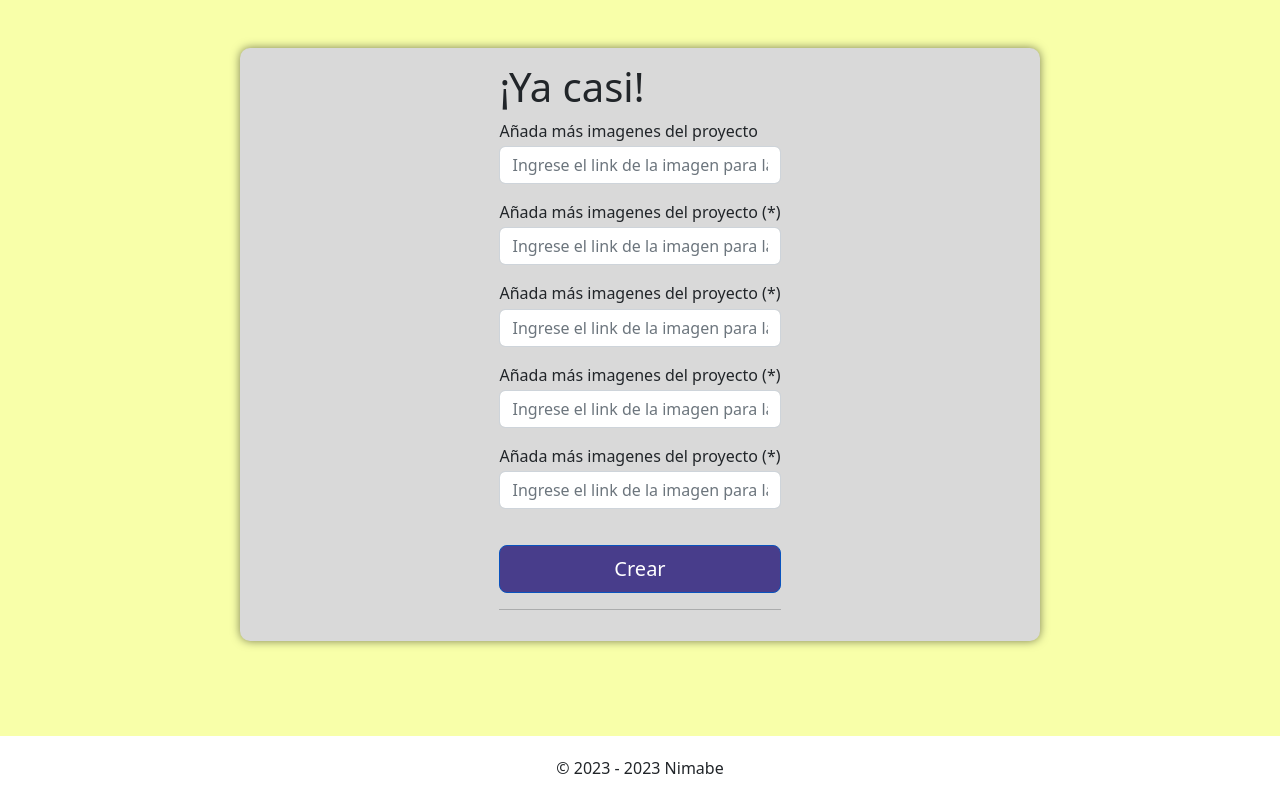
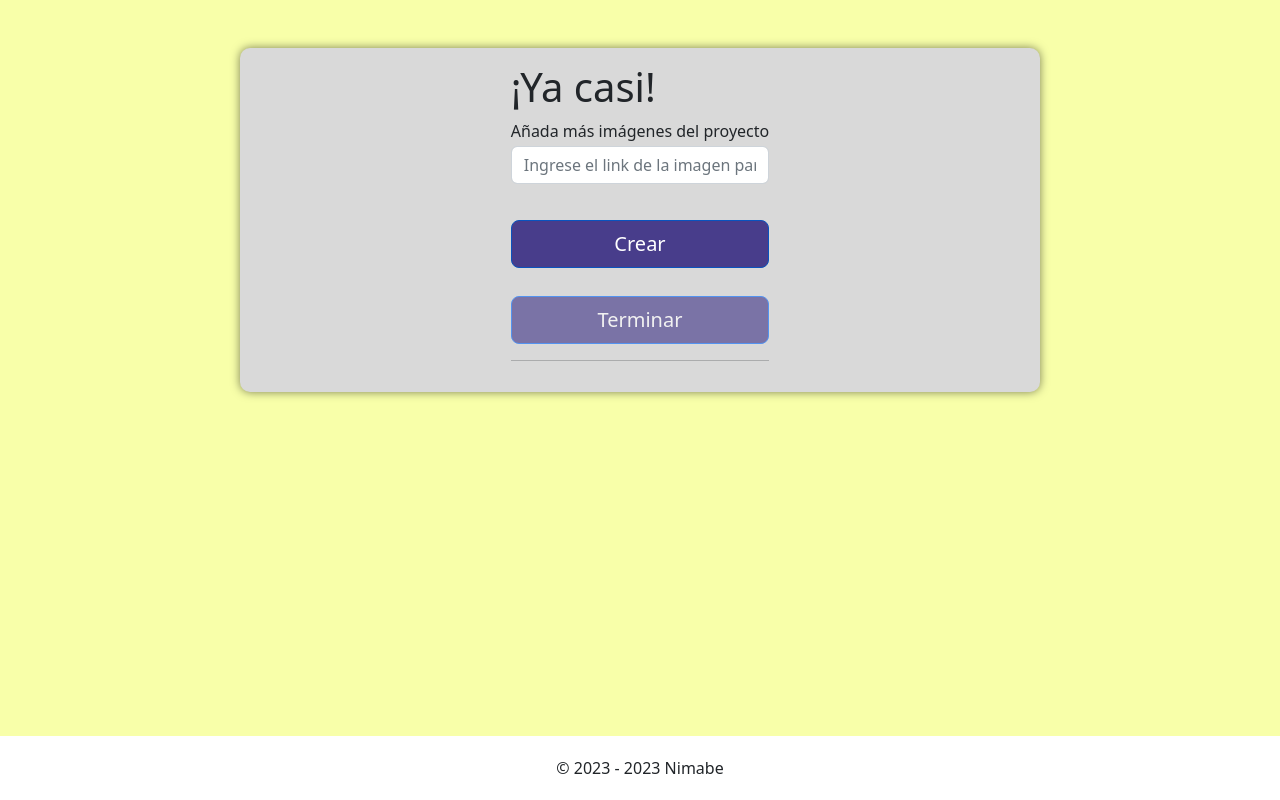
Before and after one commit to Soulhae/Proyecto-Ing.-Web-ICI4240-1, a React (Vite) app: page /imagesform in a window 1280 px wide. Built offline with nearby package versions, Linux system fonts and the light colour scheme.

Commit message:
Añadir imagenes con el proyecto

```diff
--- a/src/pages/ImagesForm.jsx
+++ b/src/pages/ImagesForm.jsx
@@ -1,10 +1,10 @@
 import styles from "../styles/modules/ImagesForm.module.scss";
 import { useFormik } from "formik";
 import { IFSchema } from "../schemas/indexIF";
-import { Link, useNavigate } from "react-router-dom";
+import { useNavigate } from "react-router-dom";
 import axios from "axios";
-import { Container, Button, Form, Row, Col } from "react-bootstrap";
-import React, { useState } from "react";
+import { Container, Button, Form, } from "react-bootstrap";
+import React, { useState, useEffect } from "react";
 import { useParams } from "react-router";
 
 function ImagesForm() {
@@ -12,23 +12,36 @@ function ImagesForm() {
     console.log(params);
 
     const navigate = useNavigate();
+    const [isUrlEntered, setIsUrlEntered] = useState(false);
+    const [isFormSubmitted, setIsFormSubmitted] = useState(false);
 
     const onSubmit = async (values, actions) => {
-        console.log(values);
-        //console.log(actions);
+        const newValues = {
+          ...values,
+          id: params.id,
+          url: values.imagen,
+        };
+
         axios
-            .post("http://localhost:3000/imagen", values)
+          .post("http://localhost:3000/imagen", newValues)
           .then((response) => {
             console.log(response.data);
             alert("Imagen/es agregadas exitosamente!");
+            setIsFormSubmitted(true);
           })
           .catch((error) => {
             console.error(error);
             alert(`Imagen/es no fueron agregadas :( ${error.message}`);
           });
+
         await new Promise((resolve) => setTimeout(resolve, 1000));
         actions.resetForm();
-        navigate("/");
+      };
+
+    const handleImageChange = (event) => {
+        const { name, value } = event.target;
+        setIsUrlEntered(value.trim() !== "");
+        handleChange(event);
     };
 
     const {
@@ -39,6 +52,7 @@ function ImagesForm() {
         handleBlur,
         handleChange,
         handleSubmit,
+        resetForm,
     } = useFormik({
         initialValues: {
             imagen: "",
@@ -50,6 +64,13 @@ function ImagesForm() {
         validationSchema: IFSchema,
         onSubmit,
     });
+
+    useEffect(() => {
+        if (isFormSubmitted) {
+            setIsFormSubmitted(false);
+            resetForm();
+        }
+    }, [isFormSubmitted, resetForm]);
 
     return (
         <Container>
@@ -71,14 +92,15 @@ function ImagesForm() {
                                 margin: "0.5rem 0 0.2rem",
                             }}
                         >
-                            Añada más imagenes del proyecto
+                            Añada más imágenes del proyecto
                         </Form.Label>
                         <Form.Control
                             id="imagen"
+                            name="imagen"
                             type="text"
                             placeholder="Ingrese el link de la imagen para la portada"
                             value={values.imagen}
-                            onChange={handleChange}
+                            onChange={handleImageChange}
                             onBlur={handleBlur}
                             className={
                                 errors.imagen && touched.imagen
@@ -91,135 +113,24 @@ function ImagesForm() {
                         <p className={`${styles.errorMsg}`}>{errors.imagen}</p>
                     )}
 
-                    <Form.Group type="text" className="mb-3">
-                        <Form.Label
-                            style={{
-                                fontsize: "2rem",
-                                fontweight: "bold",
-                                display: "block",
-                                textalign: "left",
-                                margin: "0.5rem 0 0.2rem",
-                            }}
-                        >
-                            Añada más imagenes del proyecto (*)
-                        </Form.Label>
-                        <Form.Control
-                            id="imagen2"
-                            type="text"
-                            placeholder="Ingrese el link de la imagen para la portada"
-                            value={values.imagen2}
-                            onChange={handleChange}
-                            onBlur={handleBlur}
-                            className={
-                                errors.imagen2 && touched.imagen2
-                                    ? `${styles.inputerror}`
-                                    : ""
-                            }
-                        />
-                    </Form.Group>
-                    {errors.imagen2 && touched.imagen2 && (
-                        <p className={`${styles.errorMsg}`}>{errors.imagen2}</p>
-                    )}
-
-                    <Form.Group type="text" className="mb-3">
-                        <Form.Label
-                            style={{
-                                fontsize: "2rem",
-                                fontweight: "bold",
-                                display: "block",
-                                textalign: "left",
-                                margin: "0.5rem 0 0.2rem",
-                            }}
-                        >
-                            Añada más imagenes del proyecto (*)
-                        </Form.Label>
-                        <Form.Control
-                            id="imagen3"
-                            type="text"
-                            placeholder="Ingrese el link de la imagen para la portada"
-                            value={values.imagen3}
-                            onChange={handleChange}
-                            onBlur={handleBlur}
-                            className={
-                                errors.imagen3 && touched.imagen3
-                                    ? `${styles.inputerror}`
-                                    : ""
-                            }
-                        />
-                    </Form.Group>
-                    {errors.imagen3 && touched.imagen3 && (
-                        <p className={`${styles.errorMsg}`}>{errors.imagen3}</p>
-                    )}
-
-                    <Form.Group type="text" className="mb-3">
-                        <Form.Label
-                            style={{
-                                fontsize: "2rem",
-                                fontweight: "bold",
-                                display: "block",
-                                textalign: "left",
-                                margin: "0.5rem 0 0.2rem",
-                            }}
-                        >
-                            Añada más imagenes del proyecto (*)
-                        </Form.Label>
-                        <Form.Control
-                            id="imagen4"
-                            type="text"
-                            placeholder="Ingrese el link de la imagen para la portada"
-                            value={values.imagen4}
-                            onChange={handleChange}
-                            onBlur={handleBlur}
-                            className={
-                                errors.imagen4 && touched.imagen4
-                                    ? `${styles.inputerror}`
-                                    : ""
-                            }
-                        />
-                    </Form.Group>
-                    {errors.imagen4 && touched.imagen4 && (
-                        <p className={`${styles.errorMsg}`}>{errors.imagen4}</p>
-                    )}
-
-                    <Form.Group type="text" className="mb-3">
-                        <Form.Label
-                            style={{
-                                fontsize: "2rem",
-                                fontweight: "bold",
-                                display: "block",
-                                textalign: "left",
-                                margin: "0.5rem 0 0.2rem",
-                            }}
-                        >
-                            Añada más imagenes del proyecto (*)
-                        </Form.Label>
-                        <Form.Control
-                            id="imagen5"
-                            type="text"
-                            placeholder="Ingrese el link de la imagen para la portada"
-                            value={values.imagen5}
-                            onChange={handleChange}
-                            onBlur={handleBlur}
-                            className={
-                                errors.imagen5 && touched.imagen5
-                                    ? `${styles.inputerror}`
-                                    : ""
-                            }
-                        />
-                    </Form.Group>
-                    {errors.imagen5 && touched.imagen5 && (
-                        <p className={`${styles.errorMsg}`}>{errors.imagen5}</p>
-                    )}
-
                     <div className="d-grid gap-2">
                         <Button
                             className={styles.BotonLogin}
                             size="lg"
                             active
-                            disabled={isSubmitting}
+                            disabled={isSubmitting || isFormSubmitted}
                             type="submit"
                         >
                             Crear
+                        </Button>
+                        <Button
+                            className={styles.BotonLogin}
+                            size="lg"
+                            active
+                            disabled={!isFormSubmitted}
+                            onClick={() => resetForm()}
+                        >
+                            Terminar
                         </Button>
                     </div>
                     <hr />
--- a/src/schemas/indexIF.js
+++ b/src/schemas/indexIF.js
@@ -4,8 +4,4 @@ const passwordRules= /^(?=.*\d)(?=.*\d)(?=.*[a-z])(?=.*[A-Z]).{8,}$/;
 
 export const IFSchema = yup.object().shape({
     imagen: yup.string().url("Ingrese un URL válido").required("Añade una imagen al proyecto"),
-    imagen2: yup.string().url("Ingrese un URL válido"),
-    imagen3: yup.string().url("Ingrese un URL válido"),
-    imagen4: yup.string().url("Ingrese un URL válido"),
-    imagen5: yup.string().url("Ingrese un URL válido"),
   });
```
Lines whose indentation alone changed are shown as unchanged.
